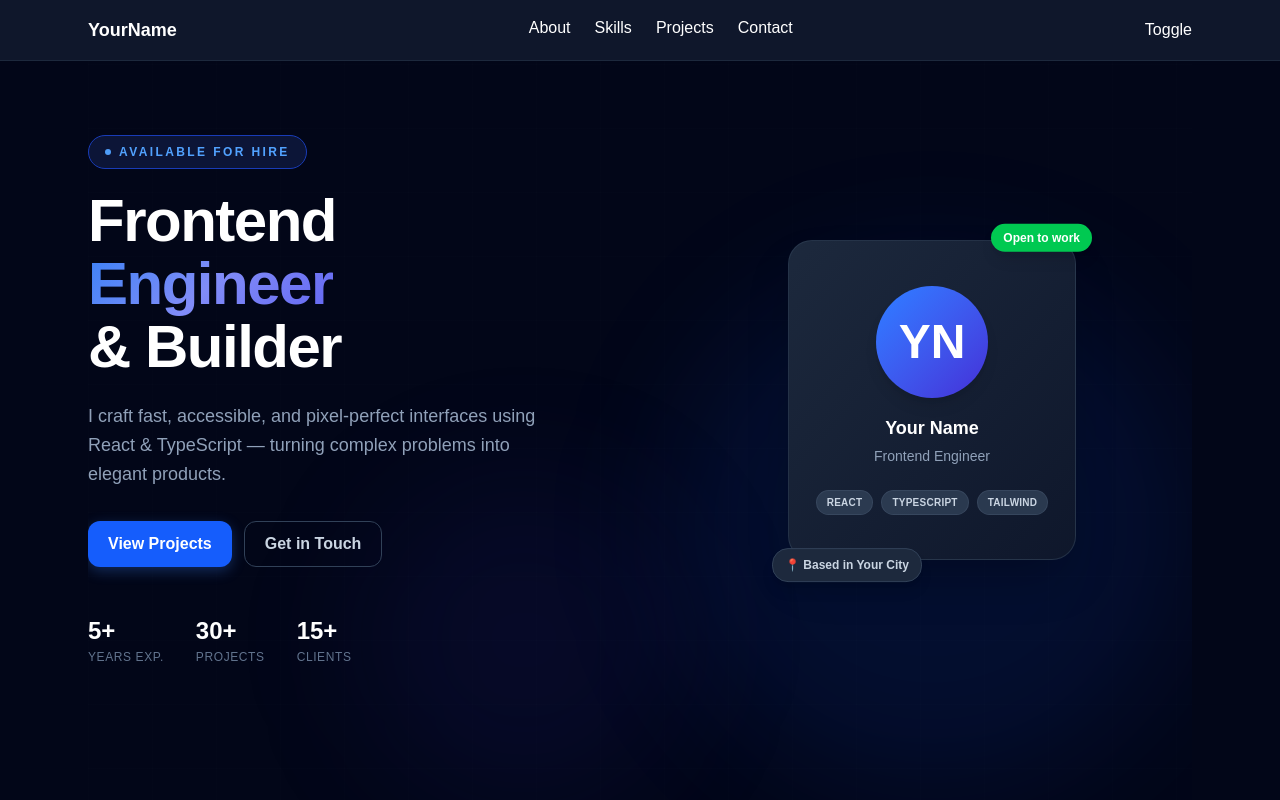
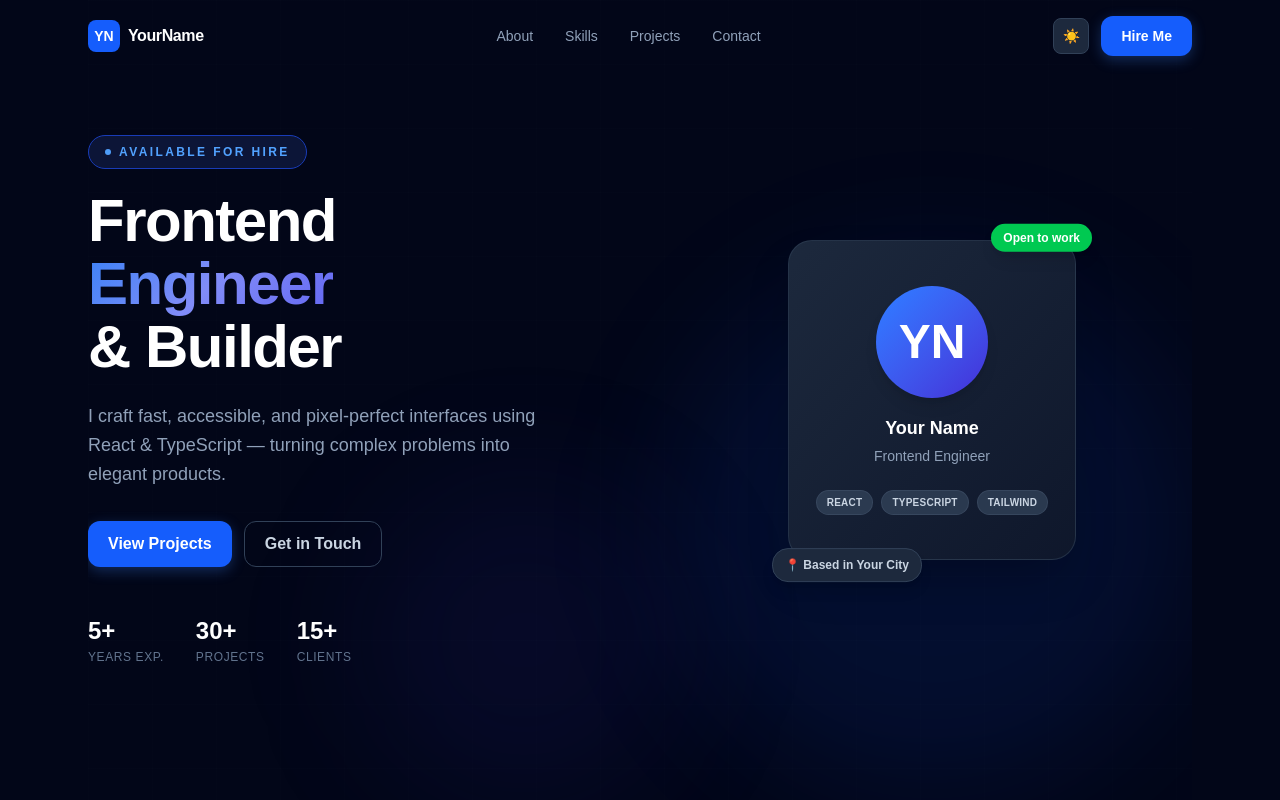
Before and after one commit to md-sazzadul/portfolio, a React (Vite) app: page / in a window 1280 px wide. Shown: the top 800 px of the page. Built offline with nearby package versions, Linux system fonts and the light colour scheme.

Commit message:
feat: enhance navbar with responsive menu, CTA, and interactive UI

```diff
--- a/src/components/Navbar.tsx
+++ b/src/components/Navbar.tsx
@@ -1,22 +1,96 @@
+import { useEffect, useState } from 'react';
 import { useTheme } from '../hooks/useTheme';
 
+const links = [
+  { href: '#about', label: 'About' },
+  { href: '#skills', label: 'Skills' },
+  { href: '#projects', label: 'Projects' },
+  { href: '#contact', label: 'Contact' },
+];
+
 const Navbar = () => {
-  const { toggleTheme } = useTheme();
+  const { theme, toggleTheme } = useTheme();
+  const [scrolled, setScrolled] = useState(false);
+  const [menuOpen, setMenuOpen] = useState(false);
+
+  useEffect(() => {
+    const onScroll = () => setScrolled(window.scrollY > 20);
+    window.addEventListener('scroll', onScroll);
+    return () => window.removeEventListener('scroll', onScroll);
+  }, []);
 
   return (
-    <nav className="fixed top-0 w-full bg-slate-900 border-b border-slate-800 z-50">
-      <div className="max-w-6xl mx-auto px-6 py-4 flex justify-between">
-        <h1 className="font-bold text-lg">YourName</h1>
+    <nav
+      className={`fixed top-0 w-full z-50 transition-all duration-300 ${
+        scrolled
+          ? 'bg-slate-950/90 backdrop-blur-md border-b border-slate-800/60 shadow-xl'
+          : 'bg-transparent'
+      }`}
+    >
+      <div className="max-w-6xl mx-auto px-6 py-4 flex items-center justify-between">
+        {/* Logo */}
+        <a href="#" className="flex items-center gap-2 group">
+          <div className="w-8 h-8 rounded-lg bg-blue-600 flex items-center justify-center text-white font-black text-sm group-hover:scale-110 transition-transform">
+            YN
+          </div>
+          <span className="font-bold text-white tracking-tight">YourName</span>
+        </a>
 
-        <div className="space-x-6 hidden md:flex">
-          <a href="#about">About</a>
-          <a href="#skills">Skills</a>
-          <a href="#projects">Projects</a>
-          <a href="#contact">Contact</a>
+        {/* Desktop links */}
+        <div className="hidden md:flex items-center gap-8">
+          {links.map(({ href, label }) => (
+            <a
+              key={href}
+              href={href}
+              className="text-sm font-medium text-slate-400 hover:text-white transition-colors relative group"
+            >
+              {label}
+              <span className="absolute -bottom-0.5 left-0 w-0 h-px bg-blue-400 group-hover:w-full transition-all duration-300" />
+            </a>
+          ))}
         </div>
 
-        <button onClick={toggleTheme}>Toggle</button>
+        {/* Right actions */}
+        <div className="flex items-center gap-3">
+          <button
+            onClick={toggleTheme}
+            className="w-9 h-9 rounded-lg bg-slate-800 hover:bg-slate-700 border border-slate-700 flex items-center justify-center text-slate-400 hover:text-white transition-all text-sm"
+            aria-label="Toggle theme"
+          >
+            {theme === 'dark' ? '☀️' : '🌙'}
+          </button>
+          <a
+            href="#contact"
+            className="hidden md:inline-flex items-center gap-2 btn-primary text-sm"
+          >
+            Hire Me
+          </a>
+
+          {/* Mobile menu toggle */}
+          <button
+            className="md:hidden w-9 h-9 rounded-lg bg-slate-800 flex items-center justify-center text-slate-300"
+            onClick={() => setMenuOpen((o) => !o)}
+          >
+            {menuOpen ? '✕' : '☰'}
+          </button>
+        </div>
       </div>
+
+      {/* Mobile menu */}
+      {menuOpen && (
+        <div className="md:hidden bg-slate-950/95 backdrop-blur-md border-t border-slate-800 px-6 py-4 flex flex-col gap-3">
+          {links.map(({ href, label }) => (
+            <a
+              key={href}
+              href={href}
+              onClick={() => setMenuOpen(false)}
+              className="text-slate-300 hover:text-white font-medium py-1.5 transition-colors"
+            >
+              {label}
+            </a>
+          ))}
+        </div>
+      )}
     </nav>
   );
 };
```
